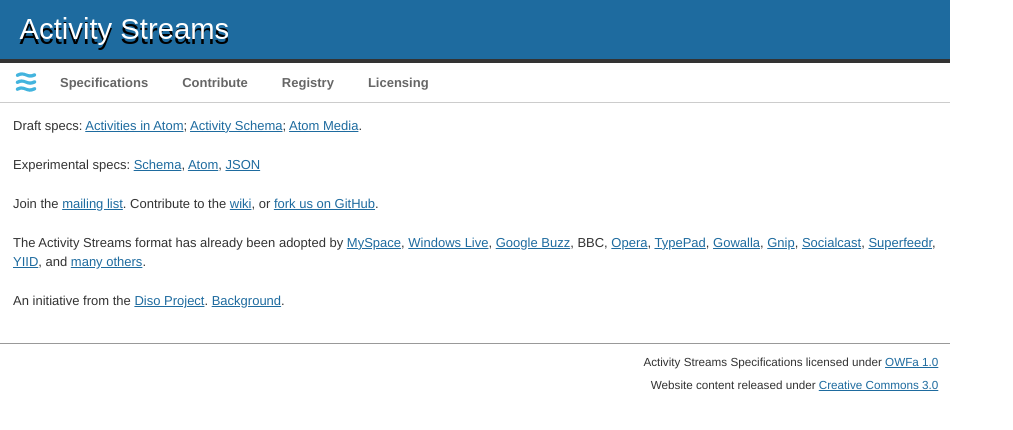
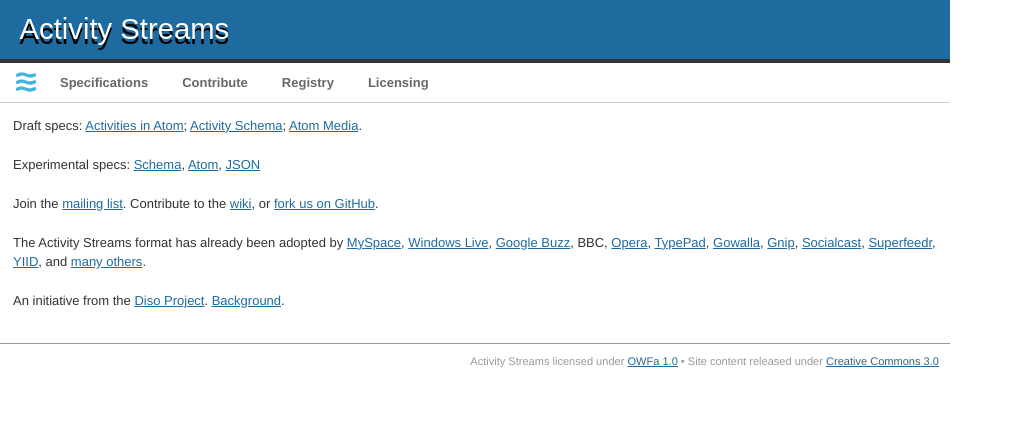
Before and after one commit to activitystreams/website, a Jekyll site: the page built from index.html, in a window 1280 px wide. Shown: the top 430 px of the page, without its empty margins (0-1013 px from the left). Built offline with Jekyll 4.4.1, drawn with Linux system fonts in a browser that asks for light colours; nearby versions of some CDN libraries.

Commit message:
update footer

```diff
--- a/_layouts/page.html
+++ b/_layouts/page.html
@@ -21,8 +21,8 @@
 
     <footer id="footer">
       <p>
-        Activity Streams Specifications licensed under <a href="http://www.openwebfoundation.org/legal">OWFa 1.0</a><br />
-        Website content released under <a href="http://creativecommons.org/licenses/by/3.0/">Creative Commons 3.0</a>
+        Activity Streams licensed under <a href="http://www.openwebfoundation.org/legal">OWFa 1.0</a> &bull;
+        Site content released under <a href="http://creativecommons.org/licenses/by/3.0/">Creative Commons 3.0</a>
       </p>
     </footer>
   </div>
--- a/css/screen.css
+++ b/css/screen.css
@@ -1408,38 +1408,39 @@
   text-align: right;
   border-top: 1px solid #999;
   padding: 0.5em 1em;
-  font-size: 90%;
+  font-size: 85%;
+  color: #999;
   line-height: 2em;
 }
 
-/* line 89, ../sass/screen.scss */
+/* line 90, ../sass/screen.scss */
 .box {
   border: 1px solid #999;
   background: #eee;
   padding: 1em;
   margin-bottom: 1em;
 }
-/* line 95, ../sass/screen.scss */
+/* line 96, ../sass/screen.scss */
 .box.left {
   float: left;
   margin-right: 1em;
 }
-/* line 99, ../sass/screen.scss */
+/* line 100, ../sass/screen.scss */
 .box.right {
   float: right;
   margin-left: 1em;
 }
-/* line 104, ../sass/screen.scss */
+/* line 105, ../sass/screen.scss */
 .box > h3 {
   font-size: 1em;
   font-weight: bold;
 }
-/* line 108, ../sass/screen.scss */
+/* line 109, ../sass/screen.scss */
 .box > ul {
   margin: 0;
 }
 
-/* line 115, ../sass/screen.scss */
+/* line 116, ../sass/screen.scss */
 .warning {
   padding: 0.8em;
   margin-bottom: 1em;
@@ -1452,12 +1453,12 @@
 .warning a {
   color: #8a1f11;
 }
-/* line 117, ../sass/screen.scss */
+/* line 118, ../sass/screen.scss */
 .warning > p:last-child {
   margin-bottom: 0;
 }
 
-/* line 123, ../sass/screen.scss */
+/* line 124, ../sass/screen.scss */
 .draft a::before {
   content: "draft";
   background: #fbe3e4;
--- a/sass/screen.scss
+++ b/sass/screen.scss
@@ -81,7 +81,8 @@
   text-align: right;
   border-top: 1px solid #999;
   padding: 0.5em 1em;
-  font-size: 90%;
+  font-size: 85%;
+  color: #999;
   line-height: 2em;
 }
 
```
Also changed, not shown: agreements.md (deleted, +0 -37 lines).
